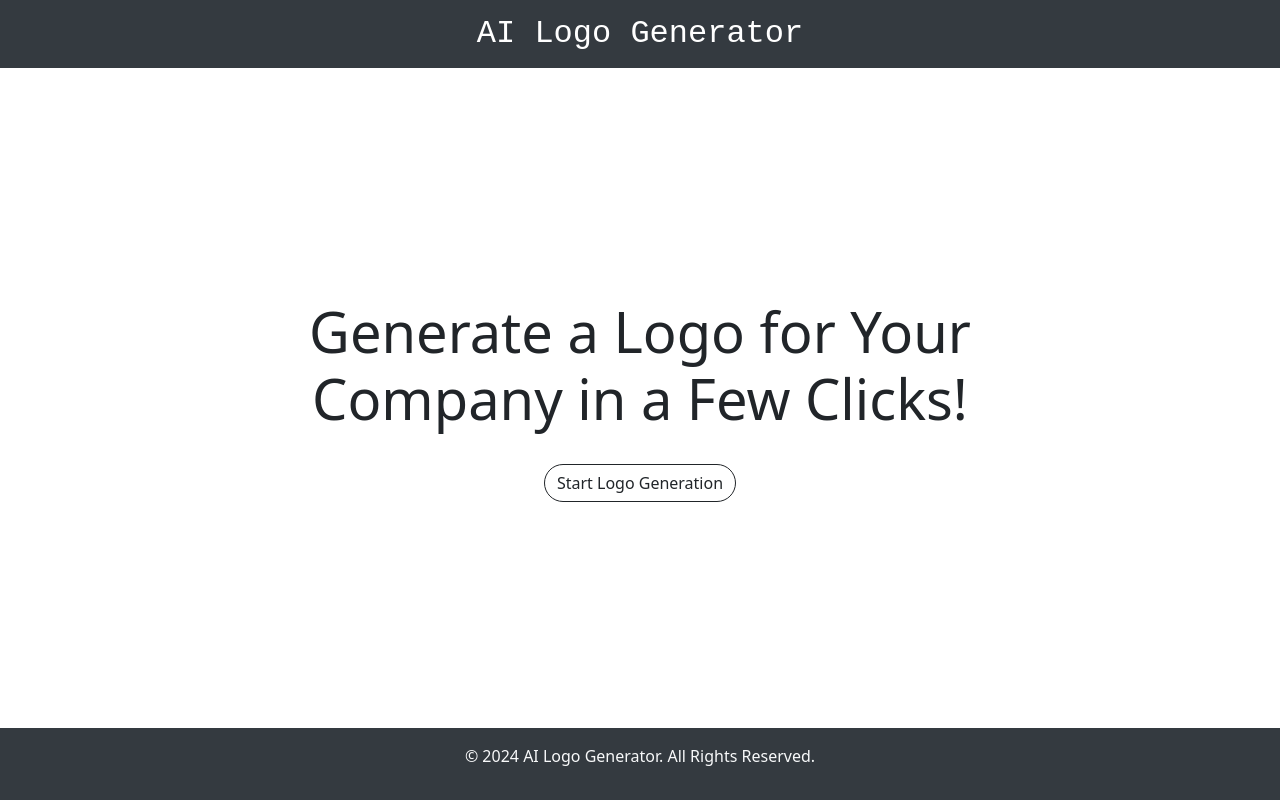
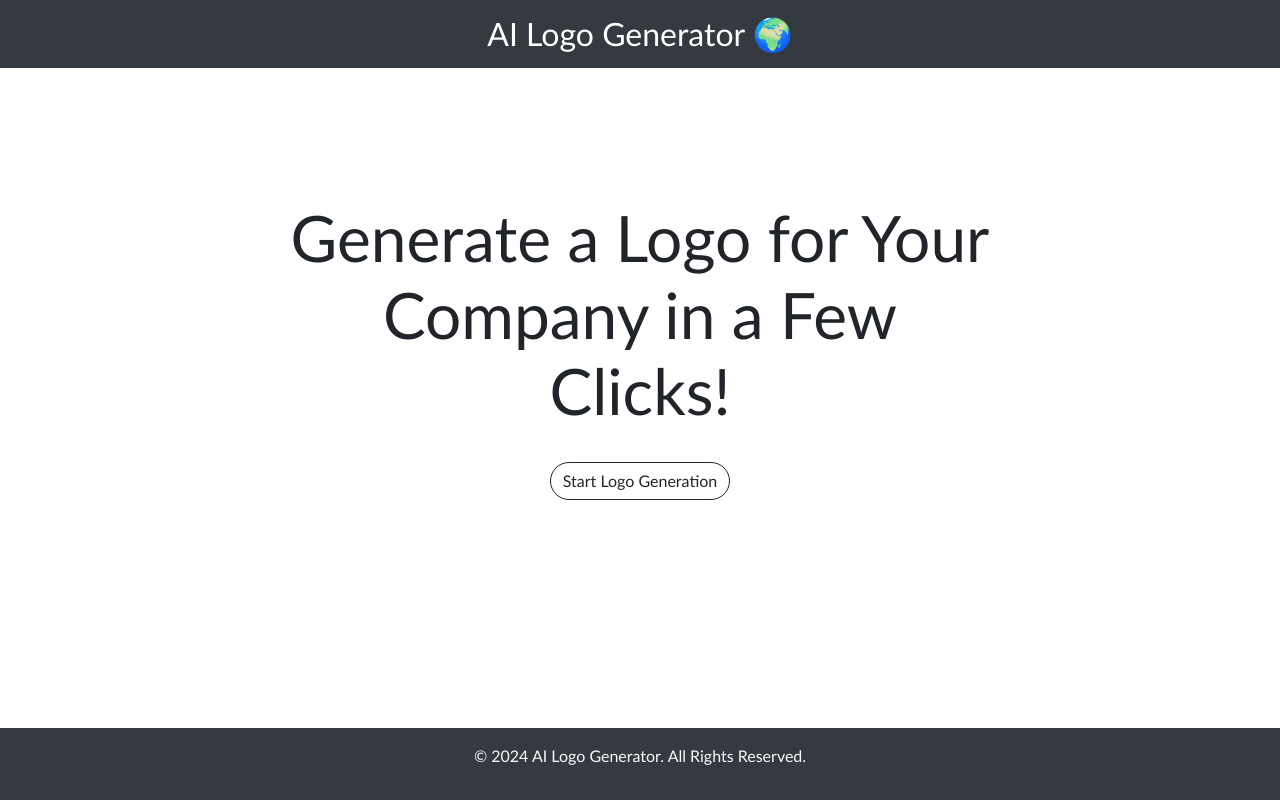
Before and after one commit to z1ppyyy/AI-Logo-Generator, a Flask app: page / in a window 1280 px wide. Run offline with Flask 3, Linux system fonts and the light colour scheme.

Commit message:
final changes with the design

```diff
--- a/app.py
+++ b/app.py
@@ -27,11 +27,6 @@ def generate_image():
 
     return render_template('logo.html')
 
-@app.route('/download')
-def download_logo():
-    # TODO implement download button
-    pass
-
 
 if __name__ == '__main__':
     app.run(debug=True)
--- a/static/styles.css
+++ b/static/styles.css
@@ -1,5 +1,9 @@
+* {
+    font-family:'Gill Sans', 'Gill Sans MT', Calibri, 'Trebuchet MS', sans-serif;
+}
+
 body {
-    font-family: 'Roboto', sans-serif;
+    font-family:'Lucida Sans', 'Lucida Sans Regular', 'Lucida Grande', 'Lucida Sans Unicode';
     background-color: #f8f9fa;
     color: #333;
     margin: 0;
@@ -19,37 +23,28 @@ body {
     min-height: 80vh;
 }
 
-.header {
+.header, footer {
     background-color: #343a40;
     color: #f8f9fa;
+    text-align: center;
+    padding: 10px;
     width: 100%;
-    padding: 10px 0;
-    text-align: center;
     position: fixed;
+    z-index: 1000;
+}
+
+.header {
     top: 0;
-    z-index: 1000;
+}
+
+footer {
+    bottom: 0;
 }
 
 .logo {
     text-decoration: none;
     color: #fff;
     font-size: xx-large;
-    font-family: 'Courier New', Courier, monospace;
-}
-
-footer {
-    background-color: #343a40;
-    color: #f8f9fa;
-    text-align: center;
-    padding: 10px;
-    position: fixed;
-    bottom: 0;
-    width: 100%;
-}
-
-.btn-primary {
-    background-color: #343a40;
-    border-color: #343a40;
 }
 
 #logo-message {
@@ -66,14 +61,15 @@ footer {
     min-height: 400px;
 }
 
-img {
-    max-width: 100%;
+#prompt-and-image img {
+    max-width: 300px;
     height: auto;
     max-height: 80vh;
 }
 
-.form-control {
-    height: 100px;
+.text-center {
+    padding-bottom: 100px;
+    font-weight: 400;
 }
 
 .container-fluid {
@@ -84,25 +80,6 @@ img {
     flex-direction: column;
 }
 
-.form-control {
-    width: 100%;
+h1.display-3 {
+    font-weight: 500;
 }
-
-.input-group .form-control {
-    height: 50px;
-    border-radius: 0;
-}
-
-.input-group .btn {
-    height: 50px;
-    width: 150px;
-}
-
-#prompt-and-image img {
-    max-width: 300px;
-    height: auto;
-}
-
-/* .text-center h1 {
-    padding-bottom: 10%;
-} */
--- a/templates/base.html
+++ b/templates/base.html
@@ -8,7 +8,6 @@
         {% endblock %}
     </title>
     <link rel="stylesheet" href="../static/styles.css">
-    <link href="https://fonts.googleapis.com/css2?family=Roboto:wght@400;700&display=swap" rel="stylesheet">
     <link href="https://cdn.jsdelivr.net/npm/bootstrap@5.0.2/dist/css/bootstrap.min.css" rel="stylesheet" integrity="sha384-EVSTQN3/azprG1Anm3QDgpJLIm9Nao0Yz1ztcQTwFspd3yD65VohhpuuCOmLASjC" crossorigin="anonymous">
 </head>
 <body>
--- a/templates/header.html
+++ b/templates/header.html
@@ -1,3 +1,3 @@
 <header class="header">
-    <a href="/" class="logo">AI Logo Generator</a>
+    <a href="/" class="logo">AI Logo Generator 🌍</a>
 </header>
--- a/templates/index.html
+++ b/templates/index.html
@@ -6,7 +6,7 @@
 
 <div class="container-fluid d-flex justify-content-center align-items-center" style="height: 100vh;">
     <div class="text-center" style="max-width: 700px; width: 100%;">
-        <h1 class="slogan display-4">Generate a Logo for Your Company in a Few Clicks!</h1>
+        <h1 class="display-3 font-weight-bold">Generate a Logo for Your Company in a Few Clicks!</h1>
         <a href="/logo" class="btn btn-outline-dark rounded-pill mt-4">Start Logo Generation</a>
     </div>
 </div>
```
